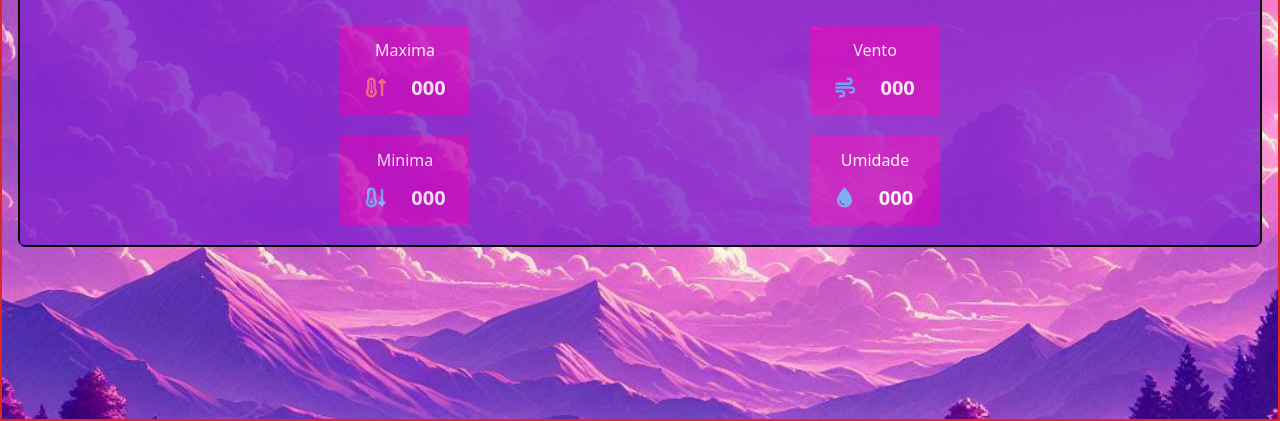
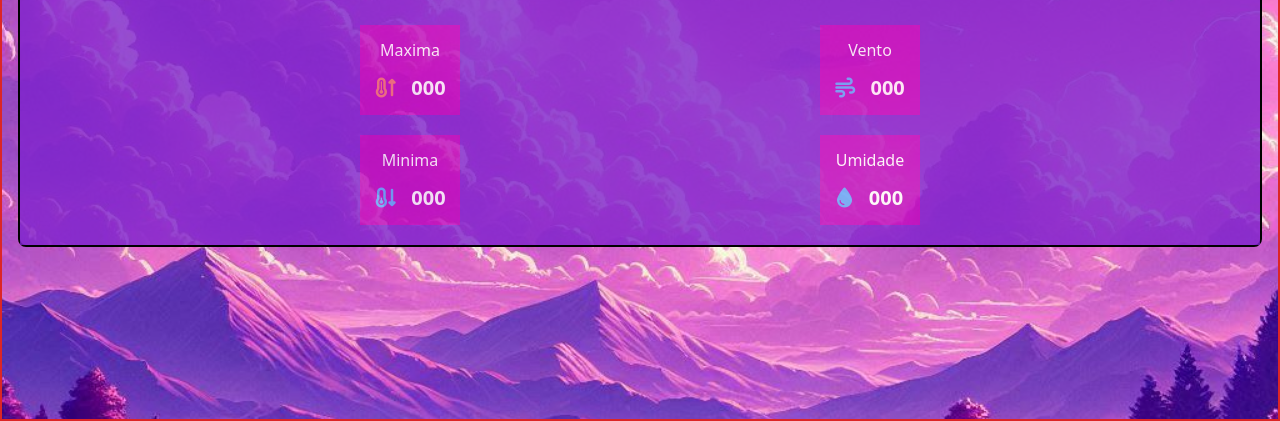
Before and after one commit to ThiagoGMota/WeatherApp-, a website: page index.html in a window 1280 px wide. Shown: the part 379-800 px from the top of the page. Drawn offline with Linux system fonts and the light colour scheme.

Commit message:
alteração css

```diff
--- a/index.html
+++ b/index.html
@@ -3,7 +3,7 @@
 <head>
     <meta charset="UTF-8">
     <meta name="viewport" content="width=device-width, initial-scale=1.0">
-    <title>Weather</title>
+    <title>Weather App</title>
     <link rel="stylesheet" href="./src/input.css">
     <link rel="stylesheet" href="./src/output.css">
     <link rel="stylesheet" href="https://cdnjs.cloudflare.com/ajax/libs/font-awesome/6.6.0/css/all.min.css" integrity="sha512-Kc323vGBEqzTmouAECnVceyQqyqdsSiqLQISBL29aUW4U/M7pSPA/gEUZQqv1cwx4OnYxTxve5UMg5GT6L4JJg==" crossorigin="anonymous" referrerpolicy="no-referrer" />
--- a/src/input.css
+++ b/src/input.css
@@ -16,6 +16,6 @@ body{
     background-color: rgb(190, 6, 190);
     height: 90px;
     margin: 20px;
-    width: 130px;
+    width: 100px;
     opacity: 100%;
 }
```
Also changed, not shown: src/output.css.
